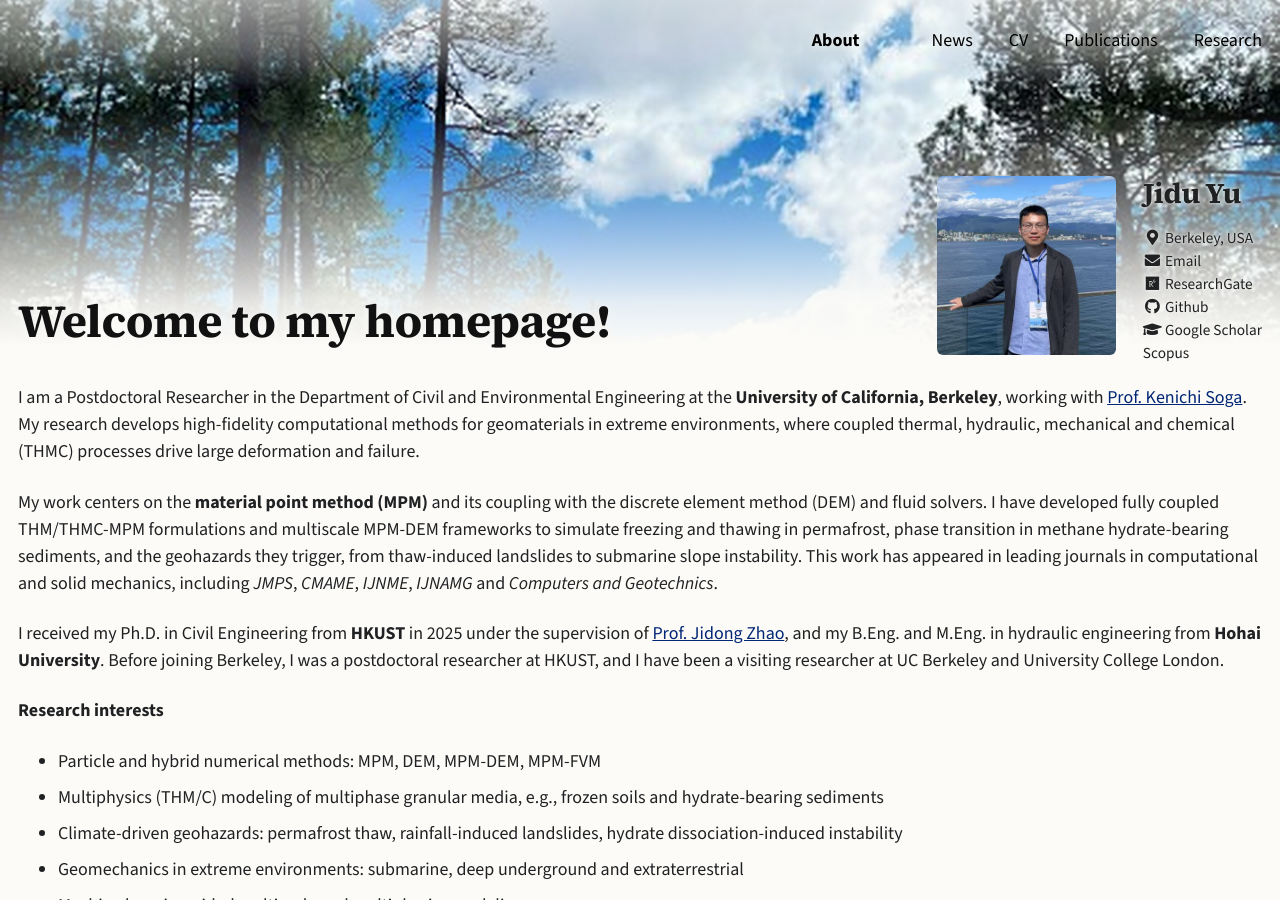
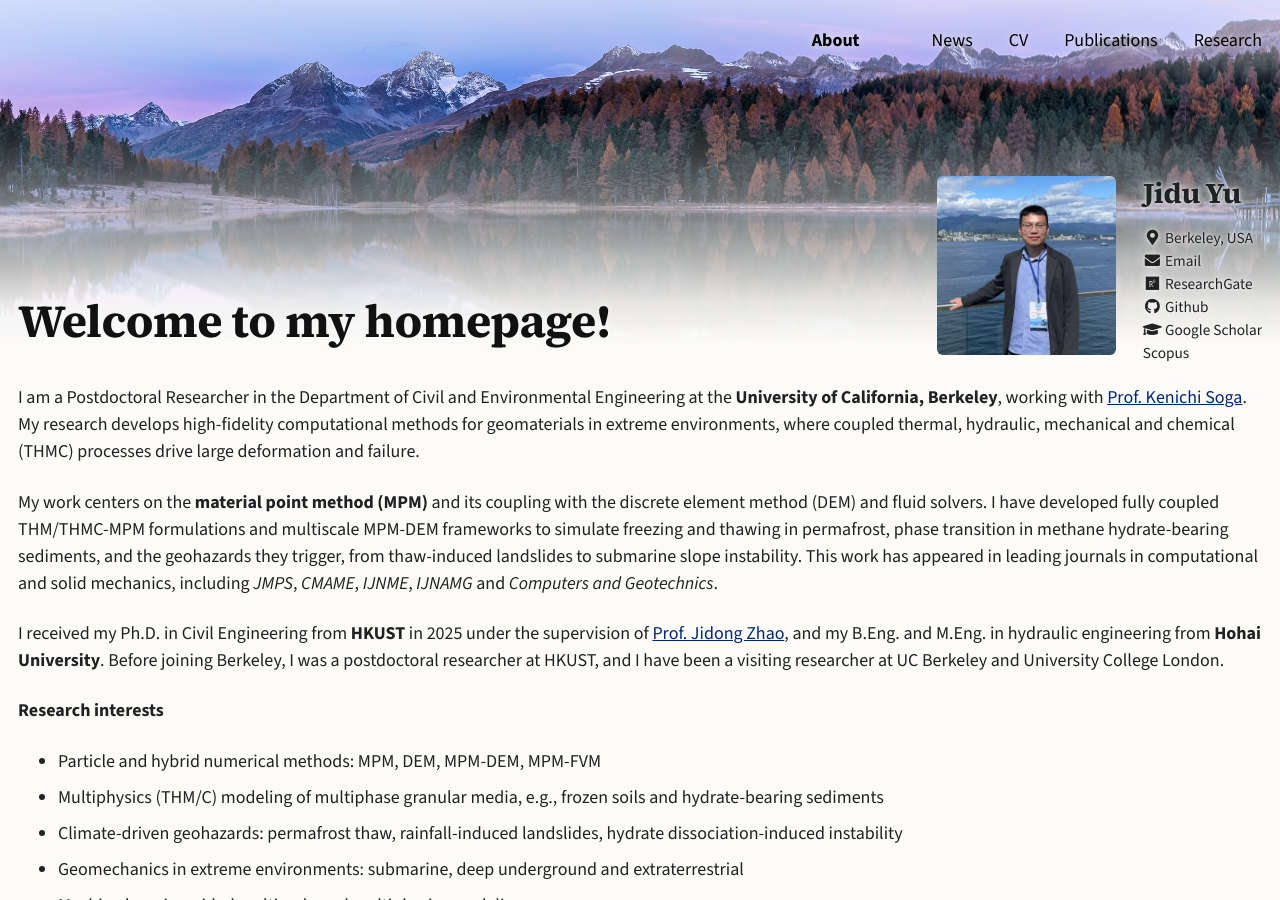
Before and after one commit to yujidu/yujidu.github.io, a Jekyll site: the page built from _pages/aboutme.md, in a window 1280 px wide and 900 px high. Built offline with Jekyll 4.4.1, drawn with Linux system fonts in a browser that asks for light colours; a style sheet for code colours, icons or effects is not loaded.

Commit message:
Try the alpine lake photo for banner and footer
Co-Authored-By: Claude Opus 5.5 <noreply@anthropic.com>
Claude-Session: https://claude.ai/code/session_01Vw9tGnbWFVNDt9UXvET6V8

```diff
--- a/_config.yml
+++ b/_config.yml
@@ -14,8 +14,8 @@ title_separator          : "-"
 
 # Top banner and footer photos. To switch back to the Berkeley photos use
 #   banner_image: berkeley.jpg / footer_image: berkeley-footer.jpg / banner_dark: false
-banner_image             : forest-banner.jpg   # seaside-banner.jpg, berkeley.jpg
-footer_image             : forest-footer.jpg   # seaside-footer.jpg, berkeley-footer.jpg
+banner_image             : lake-banner.jpg   # forest-banner.jpg, seaside-banner.jpg, berkeley.jpg
+footer_image             : lake-footer.jpg   # forest-footer.jpg, seaside-footer.jpg, berkeley-footer.jpg
 banner_dark              : false  # true for a dark photo (seaside): light menu text over it
 name                     : &name "Jidu Yu"
 description              : &description "Research Assistant Professor"
```
Also changed, not shown: images/lake-banner.jpg (added), images/lake-footer.jpg (added).
